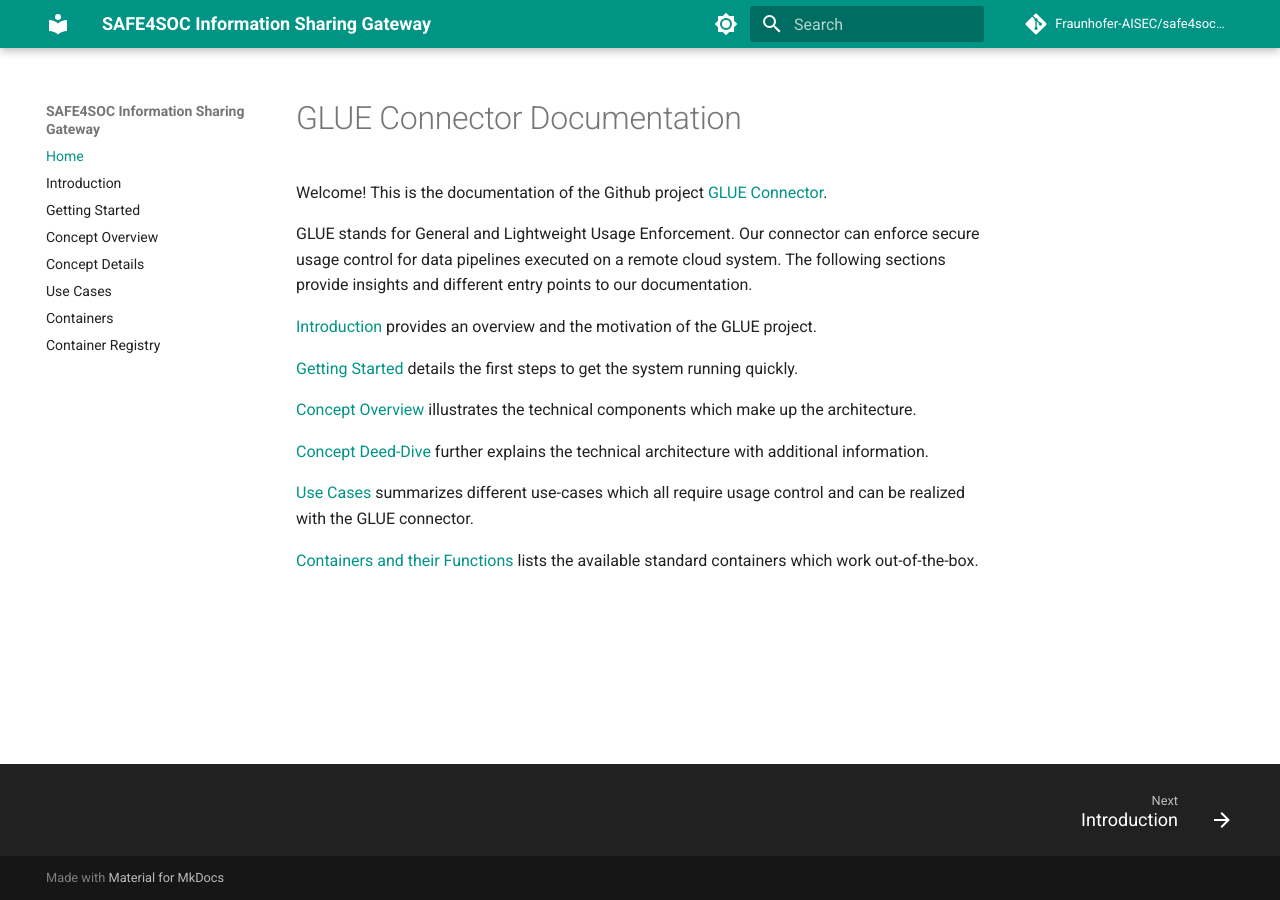
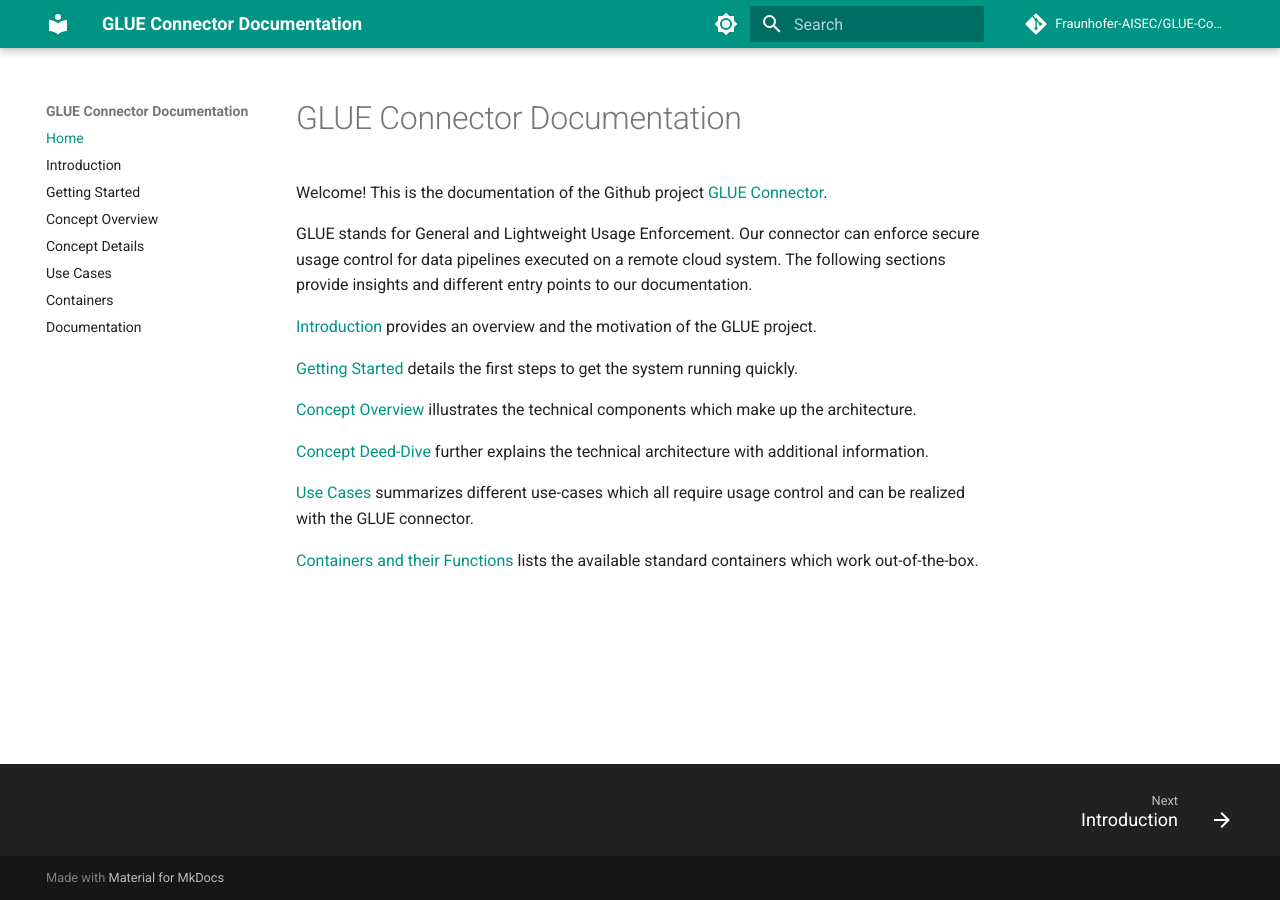
Before and after one commit to Fraunhofer-AISEC/GLUE-Connector, an MkDocs documentation site: the page built from docs/index.md, in a window 1280 px wide. Built offline with MkDocs 1.6.1 and Material for MkDocs 9.7.7, drawn with Linux system fonts in a browser that asks for light colours; comment, search, counter and statistics services are not loaded.

Commit message:
updated docu.

```diff
--- a/docker-compose.docs.yml
+++ b/docker-compose.docs.yml
@@ -1,4 +1,4 @@
-name: safe4soc-documentation.md
+name: glue-documentation.md
 
 services:
   mkdocs:
--- a/mkdocs.yml
+++ b/mkdocs.yml
@@ -1,9 +1,9 @@
-site_name: SAFE4SOC Information Sharing Gateway
-site_description: Documentation for the SAFE4SOC Information Sharing Gateway
-site_url: https://fraunhofer-aisec.github.io/safe4soc-gateway/
+site_name: GLUE Connector Documentation
+site_description: Documentation for the General-Lightweight-Usage-control-Enforcement Framework
+site_url: https://github.com/Fraunhofer-AISEC/GLUE-Connector
 
-repo_url: https://github.com/Fraunhofer-AISEC/safe4soc-gateway
-repo_name: Fraunhofer-AISEC/safe4soc-gateway
+repo_url: https://github.com/Fraunhofer-AISEC/GLUE-Connector
+repo_name: Fraunhofer-AISEC/GLUE-Connector
 
 docs_dir: docs
 
@@ -42,7 +42,7 @@ nav:
   - Concept Details: concept-details.md
   - Use Cases: use-cases.md
   - Containers: containers.md
-  - Container Registry: container-registry.md
+  - Documentation: documentation.md
 
 markdown_extensions:
   - toc:
```
Also changed, not shown: docs/documentation.md (added, +51 -0 lines), docs/images/figures-concept-overview.drawio.svg.
